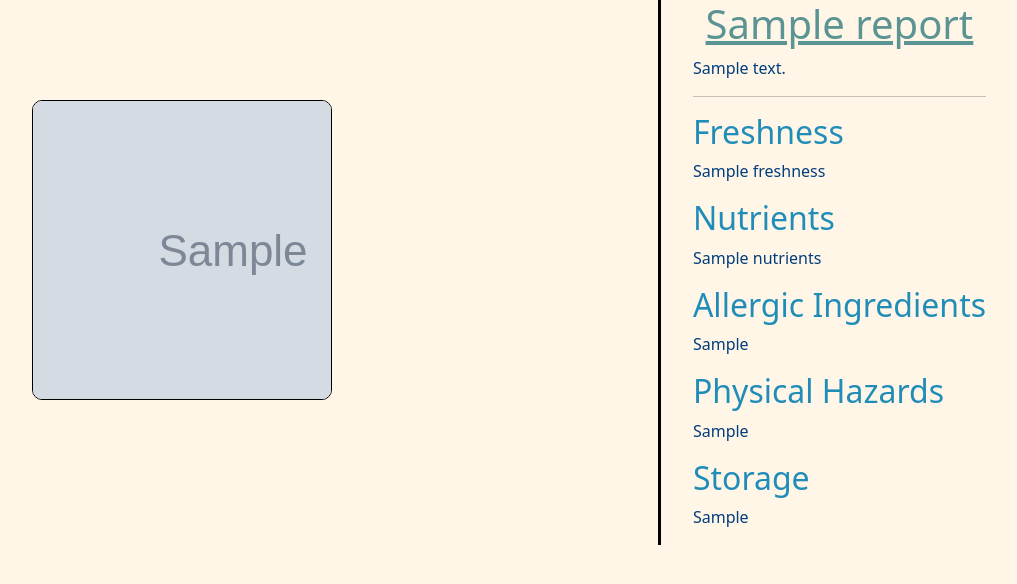
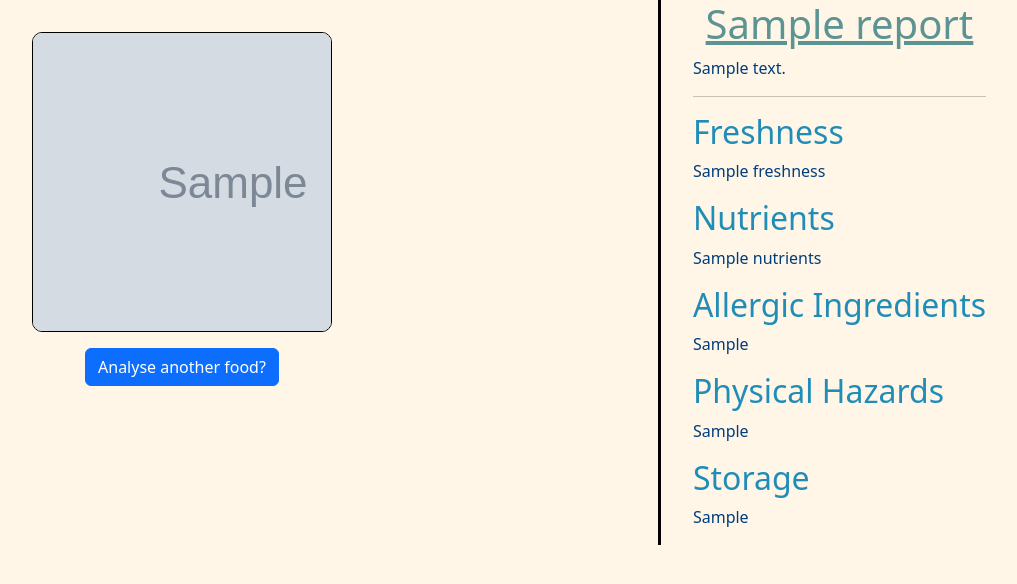
Before and after one commit to Amjuks/Food-Safety-Regulation, a Django app: template food_safety/food_analyser/templates/food_analyser/report.html in a window 1280 px wide. Shown: the top 584 px of the page, without its empty margins (147-1164 px from the left). Run offline with Django 5.2, Linux system fonts and the light colour scheme; the template is opened without the code that fills it: most values are stand-ins (such as "Sample title", 1, 10 or a date in 2020); grey boxes marked "Sample" are stand-in pictures; data that the repository does not hold is empty.

Commit message:
Finishing touches

```diff
--- a/food_safety/food_analyser/static/food_analyser/css/index.css
+++ b/food_safety/food_analyser/static/food_analyser/css/index.css
@@ -24,6 +24,7 @@ footer h2 {
 main {
     display: flex;
     justify-content: center;
+    gap: 1rem;
 }
 
 .analyse-form {
--- a/food_safety/food_analyser/static/food_analyser/css/report.css
+++ b/food_safety/food_analyser/static/food_analyser/css/report.css
@@ -29,6 +29,8 @@ h2 {
 
 .food-image-container{
     display: flex;
+    flex-direction: column;
+    gap: 1rem;
     align-items: center;
     padding: 2rem;
     height: 500px;
--- a/food_safety/food_analyser/templates/food_analyser/report.html
+++ b/food_safety/food_analyser/templates/food_analyser/report.html
@@ -15,6 +15,8 @@
                 <div class="image-container">
                     <img class="food-image" src="{{ food.image.url }}" alt="Food Image">
                 </div>
+
+                <a class="btn btn-primary" href="{% url 'food_analyser:index' %}">Analyse another food?</a>
             </div>
             <div class="food-analytics">
                 <h1>{{ food.report.name }}</h1>
--- a/food_safety/utils/analyse_food.py
+++ b/food_safety/utils/analyse_food.py
@@ -9,7 +9,7 @@ from utils.food_schema import food_report_schema
 
 load_dotenv()
 
-openai_client = OpenAI(api_key=os.getenv("KEY"))
+openai_client = OpenAI(api_key=os.getenv("OPENAI_API_KEY"))
 
 def encode_image(image_path: str) -> str:
     with open(image_path, "rb") as image_file:
```
Also changed, not shown: food_safety/media/food_images/bagels.jpeg (added), food_safety/media/food_images/pasta_4MbztZb.webp (added).
